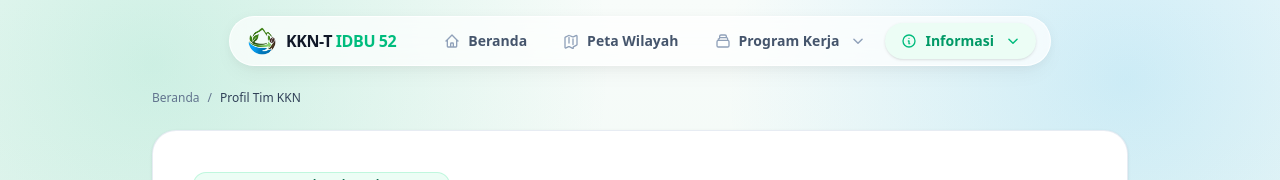
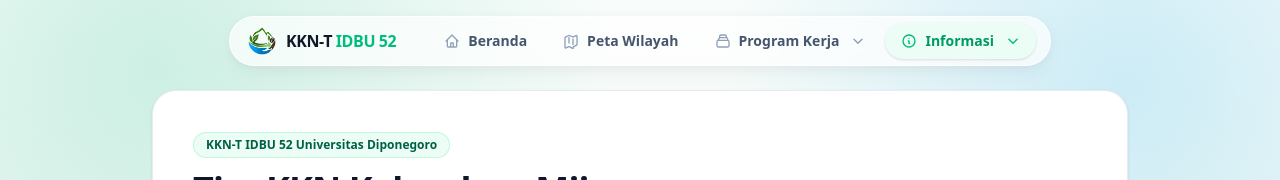
Before and after one commit to aisyyaaa/kkn-mijen52, a Next.js app: page /profil-kkn in a window 1280 px wide. Shown: the top 180 px of the page. Built offline with nearby package versions, Linux system fonts and the light colour scheme.

Commit message:
feat: add ProfilKknClient component to display KKN team details and group activities

```diff
--- a/app/profil-kkn/ProfilKknClient.tsx
+++ b/app/profil-kkn/ProfilKknClient.tsx
@@ -2,7 +2,6 @@
 
 import { useState } from "react";
 import Image from "next/image";
-import Link from "next/link";
 
 interface Member {
   name: string;
@@ -101,15 +100,6 @@ export default function ProfilKknClient() {
   return (
     <main className="min-h-screen text-slate-800 pb-20">
       <div className="mx-auto w-full max-w-5xl px-4 pt-6 sm:px-6 sm:pt-8 md:pt-10">
-
-        {/* Breadcrumb */}
-        <nav className="flex items-center gap-2 text-xs text-slate-500 mb-6">
-          <Link href="/" className="hover:text-emerald-700 transition-colors">
-            Beranda
-          </Link>
-          <span>/</span>
-          <span className="text-slate-700 font-medium">Profil Tim KKN</span>
-        </nav>
 
         {/* Header Utama */}
         <header className="rounded-3xl border border-slate-200/80 bg-white p-6 sm:p-8 md:p-10 shadow-sm">
```
